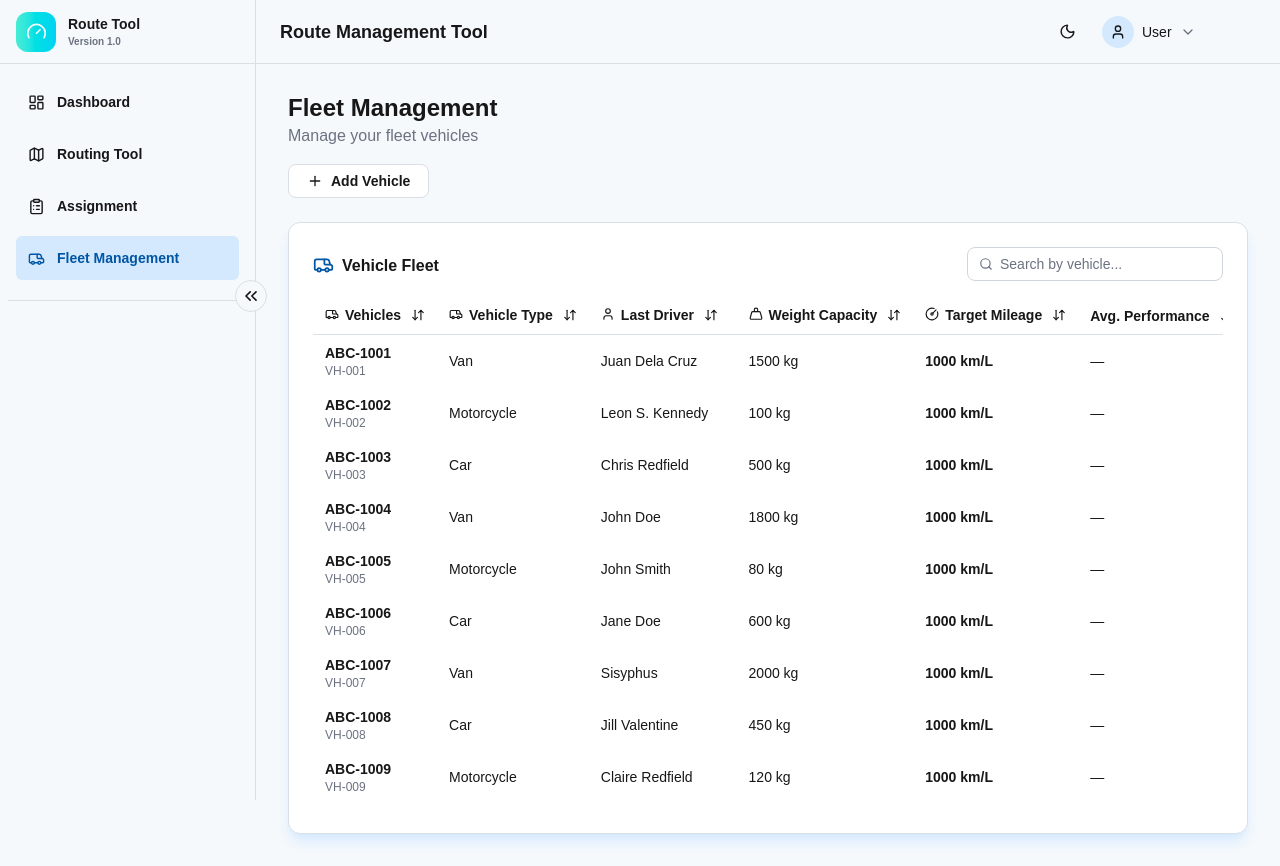
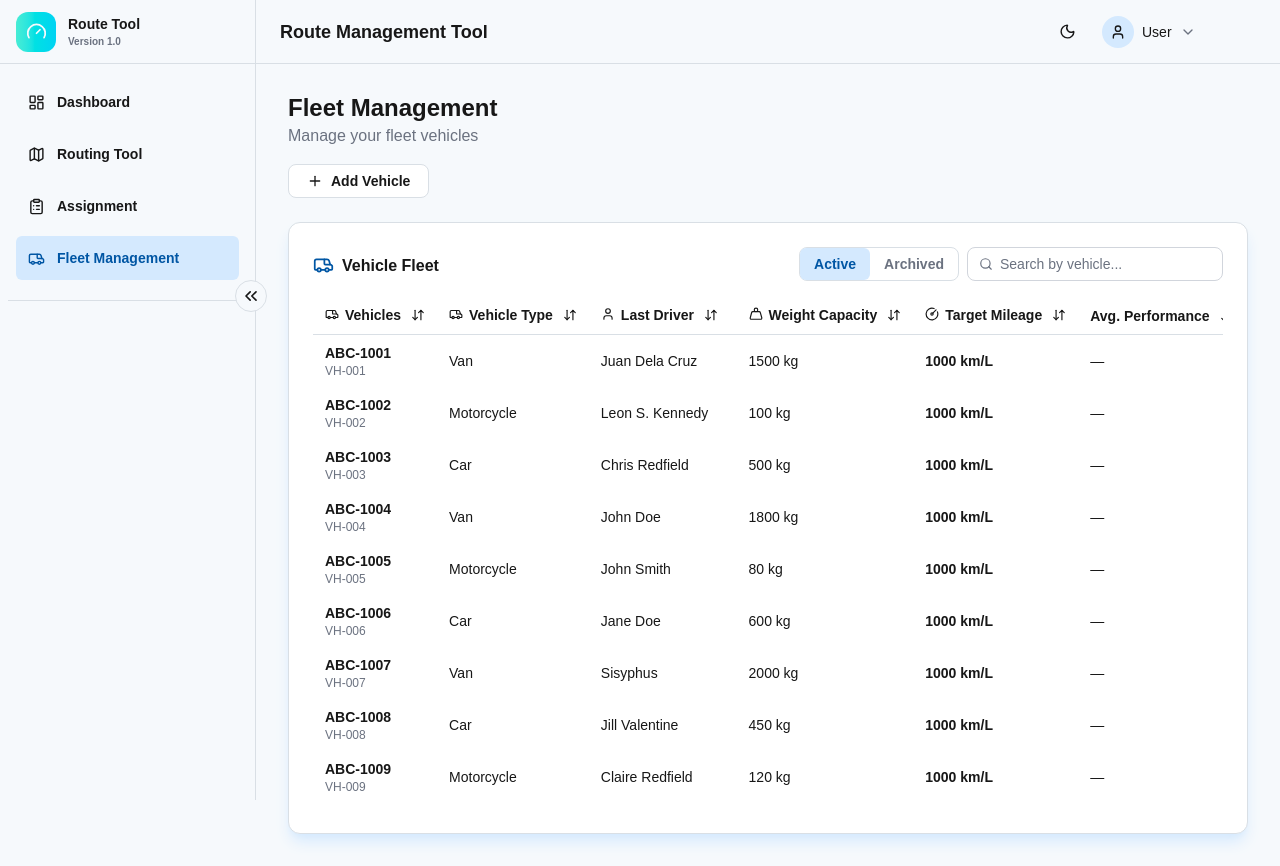
Before and after one commit to jrsantiagoo/route-management-system, a Next.js app in the folder client/: page /fleet-management in a window 1280 px wide. Built offline with nearby package versions, Linux system fonts and the light colour scheme; no server answers; sample sign-in values are in the browser's storage.

Commit message:
feat: added archive tables

```diff
--- a/client/app/(protected)/assignment/page.tsx
+++ b/client/app/(protected)/assignment/page.tsx
@@ -26,6 +26,8 @@ export default function Assignment() {
     const [loading, setLoading] = useState(true);
     const [toast, setToast] = useState<string | null>(null);
     const [editTarget, setEditTarget] = useState<Trip | null>(null);
+    // Tracks which trips are archived so the table can split Active/Archived
+    const [archivedIds, setArchivedIds] = useState<string[]>([]);
 
     useEffect(() => {
         async function loadData() {
@@ -62,6 +64,18 @@ export default function Assignment() {
         } catch (error) {
             console.error("Failed to delete trip:", error);
         }
+    }, []);
+
+    // Move a trip to the archived list
+    const handleArchiveTrip = useCallback((tripId: string) => {
+        setArchivedIds((prev) => [...prev, tripId]);
+        setToast("Assignment archived.");
+    }, []);
+
+    // Restore a trip from the archived list
+    const handleUnarchiveTrip = useCallback((tripId: string) => {
+        setArchivedIds((prev) => prev.filter((id) => id !== tripId));
+        setToast("Assignment unarchived.");
     }, []);
 
     // Close the edit modal and confirm the update
@@ -152,8 +166,10 @@ export default function Assignment() {
             {viewMode === "table" && (
                 <TableView
                     trips={trips}
+                    archivedIds={archivedIds}
                     onEdit={setEditTarget}
-                    onArchive={handleDeleteTrip}
+                    onArchive={handleArchiveTrip}
+                    onUnarchive={handleUnarchiveTrip}
                 />
             )}
             {viewMode === "driver" && <DriverView items={mockDriverDayData} />}
--- a/client/app/(protected)/fleet-management/page.tsx
+++ b/client/app/(protected)/fleet-management/page.tsx
@@ -1,6 +1,6 @@
 "use client";
 
-import { useState } from "react";
+import { useState, useCallback } from "react";
 import FleetTable from "@/components/fleet-management/fleet-table";
 import VehicleForm from "@/components/fleet-management/vehicle-form";
 import VehicleFormModal from "@/components/fleet-management/vehicle-form-modal";
@@ -13,6 +13,28 @@ export default function FleetManagement() {
     const [editTarget, setEditTarget] = useState<Vehicle | null>(null);
     const [viewTarget, setViewTarget] = useState<Vehicle | null>(null);
     const [toast, setToast] = useState<string | null>(null);
+    // Tracks which vehicles are archived so the table can split Active/Archived
+    const [archivedIds, setArchivedIds] = useState<string[]>([]);
+
+    // Move a vehicle to the archived list
+    const handleArchive = useCallback(
+        (vehicle: Vehicle) => {
+            setArchivedIds((prev) => [...prev, vehicle.vehicleId_]);
+            setToast("Vehicle archived.");
+        },
+        [],
+    );
+
+    // Restore a vehicle from the archived list
+    const handleUnarchive = useCallback(
+        (vehicle: Vehicle) => {
+            setArchivedIds((prev) =>
+                prev.filter((id) => id !== vehicle.vehicleId_),
+            );
+            setToast("Vehicle unarchived.");
+        },
+        [],
+    );
 
     return (
         <div className="flex flex-col gap-6">
@@ -31,9 +53,11 @@ export default function FleetManagement() {
             />
             <FleetTable
                 vehicles={mockVehicleData}
+                archivedIds={archivedIds}
                 onEdit={setEditTarget}
                 onView={setViewTarget}
-                onArchive={() => setToast("Vehicle archived.")}
+                onArchive={handleArchive}
+                onUnarchive={handleUnarchive}
             />
 
             {editTarget && (
--- a/client/components/assignment/table-view.tsx
+++ b/client/components/assignment/table-view.tsx
@@ -15,6 +15,7 @@ import {
     Fuel,
     Ellipsis,
     Van,
+    RotateCcw,
 } from "lucide-react";
 import type { Trip } from "@/lib/routing/types";
 import { useSort } from "@/lib/hooks/useSort";
@@ -26,10 +27,12 @@ import StatusBadge from "@/components/ui/status-badge";
 
 interface TableViewProps {
     trips: Trip[];
+    archivedIds?: string[];
 
     onView?: (tripId: string) => void;
     onEdit?: (trip: Trip) => void;
     onArchive?: (tripId: string) => void;
+    onUnarchive?: (tripId: string) => void;
 }
 
 function formatDate(iso: string) {
@@ -43,11 +46,15 @@ function formatDate(iso: string) {
 
 export default function TableView({
     trips,
+    archivedIds,
     onView,
     onEdit,
     onArchive,
+    onUnarchive,
 }: TableViewProps) {
     const [search, setSearch] = useState("");
+    // Toggles between the Active and Archived views
+    const [view, setView] = useState<"active" | "archived">("active");
     const [routeFilter, setRouteFilter] = useState("All");
     const [driverFilter, setDriverFilter] = useState("All");
     const [scheduledFilter, setScheduledFilter] = useState("All");
@@ -73,8 +80,13 @@ export default function TableView({
     ] as string[];
     const statusOptions = [...new Set(trips.map((t) => t.status))];
 
-    // Filter trips by route name or driver ID
-    const filtered = trips.filter((t) => {
+    // Used to determine whether a trip belongs to the Active or Archived view
+    const isArchived = (t: Trip) => archivedIds?.includes(t.id_) ?? false;
+
+    // Filter trips by the selected view, then by route name or driver ID
+    const filtered = trips
+        .filter((t) => (view === "archived" ? isArchived(t) : !isArchived(t)))
+        .filter((t) => {
             const q = search.toLowerCase();
             const matchesSearch =
                 t.route?.name?.toLowerCase().includes(q) ||
@@ -140,6 +152,26 @@ export default function TableView({
                     <h3 className="mt-1 text-foreground">All Assignments</h3>
                 </div>
 
+                {/* Active / Archived toggle + Filtered Search */}
+                <div className="flex items-center gap-2">
+                    {/* Active / Archived toggle */}
+                    <div className="flex items-center rounded-lg border border-border bg-card">
+                        {(["active", "archived"] as const).map((v) => (
+                            <button
+                                key={v}
+                                onClick={() => setView(v)}
+                                className={`flex items-center px-3.5 py-1.5 text-sm font-semibold rounded-md transition capitalize
+                                    ${
+                                        view === v
+                                            ? "bg-primary text-primary-foreground"
+                                            : "text-muted-foreground hover:bg-secondary dark:hover:text-primary"
+                                    }`}
+                            >
+                                {v}
+                            </button>
+                        ))}
+                    </div>
+
                     {/* Filtered Search */}
                     <div className="relative">
                         <Search
@@ -154,6 +186,7 @@ export default function TableView({
                             className="w-64 rounded-lg border border-gray-300 pl-8 pr-4 py-1.5 text-sm text-foreground outline-none transition
                                 focus:border-primary-foreground dark:bg-card placeholder:text-muted-foreground"
                         />
+                    </div>
                 </div>
             </div>
 
@@ -340,17 +373,32 @@ export default function TableView({
                                                     },
                                                 },
                                                 {
-                                                    label: "Archive",
-                                                    icon: (
+                                                    label:
+                                                        view === "archived"
+                                                            ? "Unarchive"
+                                                            : "Archive",
+                                                    icon:
+                                                        view === "archived" ? (
+                                                            <RotateCcw
+                                                                size={15}
+                                                            />
+                                                        ) : (
                                                             <ArchiveIcon
                                                                 size={15}
                                                             />
                                                         ),
                                                     onClick: () => {
+                                                        if (
+                                                            view === "archived"
+                                                        ) {
+                                                            onUnarchive?.(
+                                                                t.id_,
+                                                            );
+                                                        } else {
                                                             onArchive?.(t.id_);
+                                                        }
                                                         setActiveMenu(null);
                                                     },
-                                                    variant: "danger",
                                                 },
                                             ]}
                                         />
@@ -361,10 +409,12 @@ export default function TableView({
                         {filtered.length === 0 && (
                             <tr>
                                 <td
-                                    colSpan={7}
+                                    colSpan={9}
                                     className="px-3 py-8 text-center text-foreground"
                                 >
-                                    No assignments found.
+                                    {view === "archived"
+                                        ? "No archived assignments."
+                                        : "No assignments found."}
                                 </td>
                             </tr>
                         )}
--- a/client/components/fleet-management/fleet-table.tsx
+++ b/client/components/fleet-management/fleet-table.tsx
@@ -12,6 +12,7 @@ import {
     Ellipsis,
     PenLine,
     Power,
+    RotateCcw,
 } from "lucide-react";
 import type { Vehicle } from "@/lib/fleet-management/mockData";
 import { useSort } from "@/lib/hooks/useSort";
@@ -23,18 +24,24 @@ import StatusBadge from "@/components/ui/status-badge";
 
 interface VehicleProps {
     vehicles: Vehicle[];
+    archivedIds?: string[];
     onView?: (vehicle: Vehicle) => void;
     onEdit?: (vehicle: Vehicle) => void;
     onArchive?: (vehicle: Vehicle) => void;
+    onUnarchive?: (vehicle: Vehicle) => void;
 }
 
 export default function FleetTable({
     vehicles,
+    archivedIds,
     onEdit,
     onView,
     onArchive,
+    onUnarchive,
 }: VehicleProps) {
     const [search, setSearch] = useState("");
+    // Toggles between the Active and Archived views
+    const [view, setView] = useState<"active" | "archived">("active");
     const { activeMenu, setActiveMenu, menuRef } = useTableActionsMenu();
     // const [routeFilter, setRouteFilter] = useState("All");
     // const [driverFilter, setDriverFilter] = useState("All");
@@ -61,8 +68,14 @@ export default function FleetTable({
     ] as string[];
     const statusOptions = [...new Set(trips.map((t) => t.status))]; */
 
-    // Filter trips by route name or driver ID
-    const filtered = vehicles.filter((v) => {
+    // Used to determine whether a vehicle belongs to the Active or Archived view
+    const isArchived = (v: Vehicle) =>
+        archivedIds?.includes(v.vehicleId_) ?? false;
+
+    // Filter trips by the selected view, then by route name or driver ID
+    const filtered = vehicles
+        .filter((v) => (view === "archived" ? isArchived(v) : !isArchived(v)))
+        .filter((v) => {
             const q = search.toLowerCase();
             const matchesSearch =
                 v.plateNumber?.toLowerCase().includes(q) ||
@@ -107,6 +120,26 @@ export default function FleetTable({
                     <h3 className="mt-1 text-foreground">Vehicle Fleet</h3>
                 </div>
 
+                {/* Active / Archived toggle + Filtered Search */}
+                <div className="flex items-center gap-2">
+                    {/* Active / Archived toggle */}
+                    <div className="flex items-center rounded-lg border border-border bg-card">
+                        {(["active", "archived"] as const).map((v) => (
+                            <button
+                                key={v}
+                                onClick={() => setView(v)}
+                                className={`flex items-center px-3.5 py-1.5 text-sm font-semibold rounded-md transition capitalize
+                                    ${
+                                        view === v
+                                            ? "bg-primary text-primary-foreground"
+                                            : "text-muted-foreground hover:bg-secondary dark:hover:text-primary"
+                                    }`}
+                            >
+                                {v}
+                            </button>
+                        ))}
+                    </div>
+
                     {/* Filtered Search */}
                     <div className="relative">
                         <Search
@@ -121,6 +154,7 @@ export default function FleetTable({
                             className="w-64 rounded-lg border border-gray-300 pl-8 pr-4 py-1.5 text-sm text-foreground outline-none transition
                                 focus:border-primary-foreground dark:bg-card placeholder:text-muted-foreground"
                         />
+                    </div>
                 </div>
             </div>
 
@@ -308,17 +342,30 @@ export default function FleetTable({
                                                     },
                                                 },
                                                 {
-                                                    label: "Archive",
-                                                    icon: (
+                                                    label:
+                                                        view === "archived"
+                                                            ? "Unarchive"
+                                                            : "Archive",
+                                                    icon:
+                                                        view === "archived" ? (
+                                                            <RotateCcw
+                                                                size={15}
+                                                            />
+                                                        ) : (
                                                             <ArchiveIcon
                                                                 size={15}
                                                             />
                                                         ),
                                                     onClick: () => {
+                                                        if (
+                                                            view === "archived"
+                                                        ) {
+                                                            onUnarchive?.(v);
+                                                        } else {
                                                             onArchive?.(v);
+                                                        }
                                                         setActiveMenu(null);
                                                     },
-                                                    variant: "danger",
                                                 },
                                             ]}
                                         />
@@ -329,10 +376,12 @@ export default function FleetTable({
                         {filtered.length === 0 && (
                             <tr>
                                 <td
-                                    colSpan={7}
+                                    colSpan={8}
                                     className="px-3 py-8 text-center text-foreground"
                                 >
-                                    No vehicles found.
+                                    {view === "archived"
+                                        ? "No archived vehicles."
+                                        : "No vehicles found."}
                                 </td>
                             </tr>
                         )}
```
Lines whose indentation alone changed are shown as unchanged.
